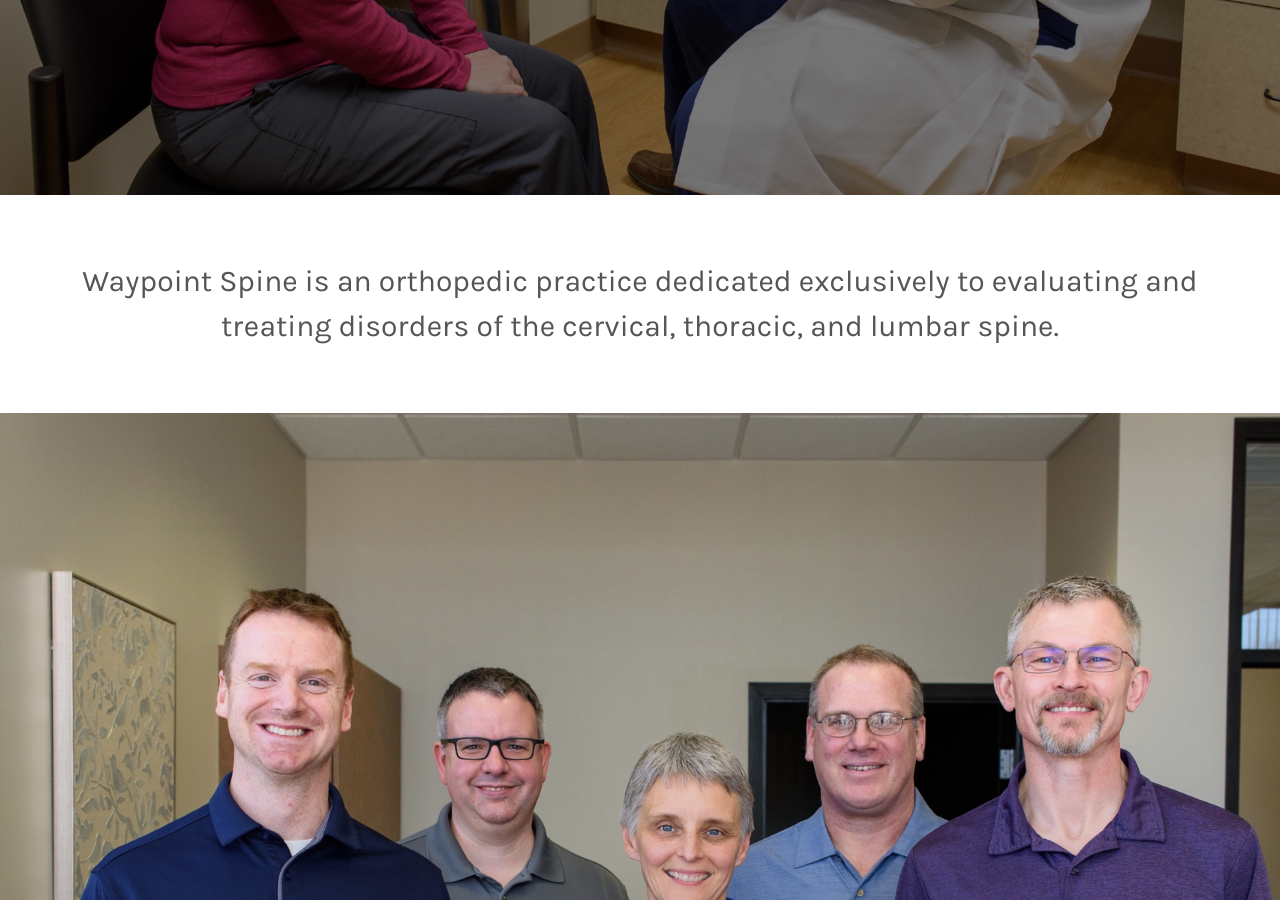
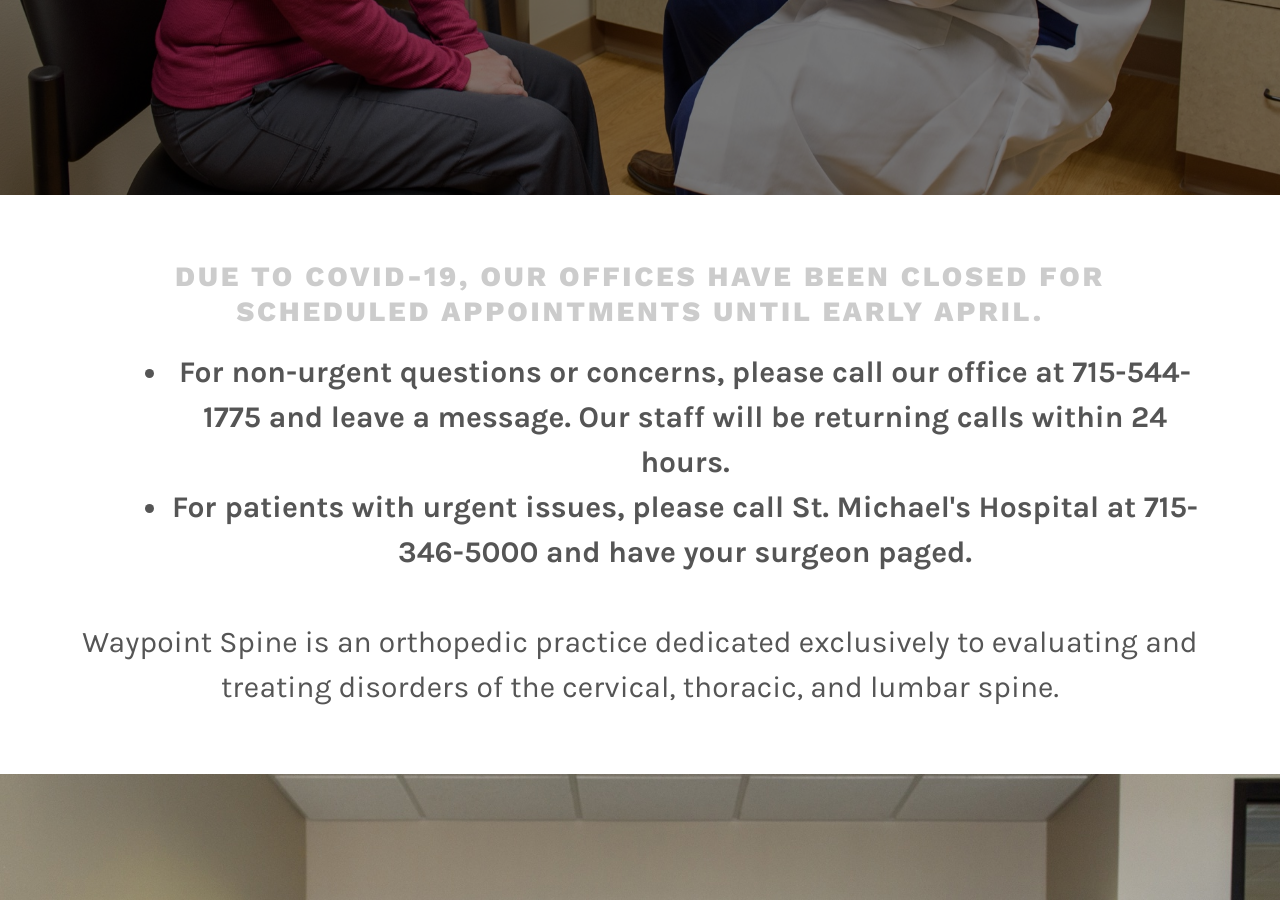
Before and after one commit to lfairchild/waypoint-spine, a Jekyll site: the page built from index.html, in a window 1280 px wide and 900 px high, scrolled down 708 px. Built offline with Jekyll 4.4.1, drawn with Linux system fonts in a browser that asks for light colours.

Commit message:
Update index.html

```diff
--- a/index.html
+++ b/index.html
@@ -7,6 +7,11 @@ description: Waypoint Spine is an orthopedic practice dedicated to evaluating an
 <div class="wrap">
   <article id="post-106" class="lodestar-intro post-106 page type-page status-publish has-post-thumbnail hentry" >
 	  <div class="entry-content">
+		  <h2>Due to COVID-19, our offices have been closed for scheduled appointments until early April.</h2>
+		  <ul>
+			  <li><strong>For non-urgent questions or concerns, please call our office at 715-544-1775 and leave a message. Our staff will be returning calls within 24 hours.</strong></li>
+			  <li><strong>For patients with urgent issues, please call St. Michael's Hospital at 715-346-5000 and have your surgeon paged.</strong></li>
+		  </ul>
       <p>Waypoint Spine is an orthopedic practice dedicated exclusively to evaluating and treating disorders of the cervical, thoracic, and lumbar spine.</p>
 	  </div>
 	</article><!-- #post-## -->
```
